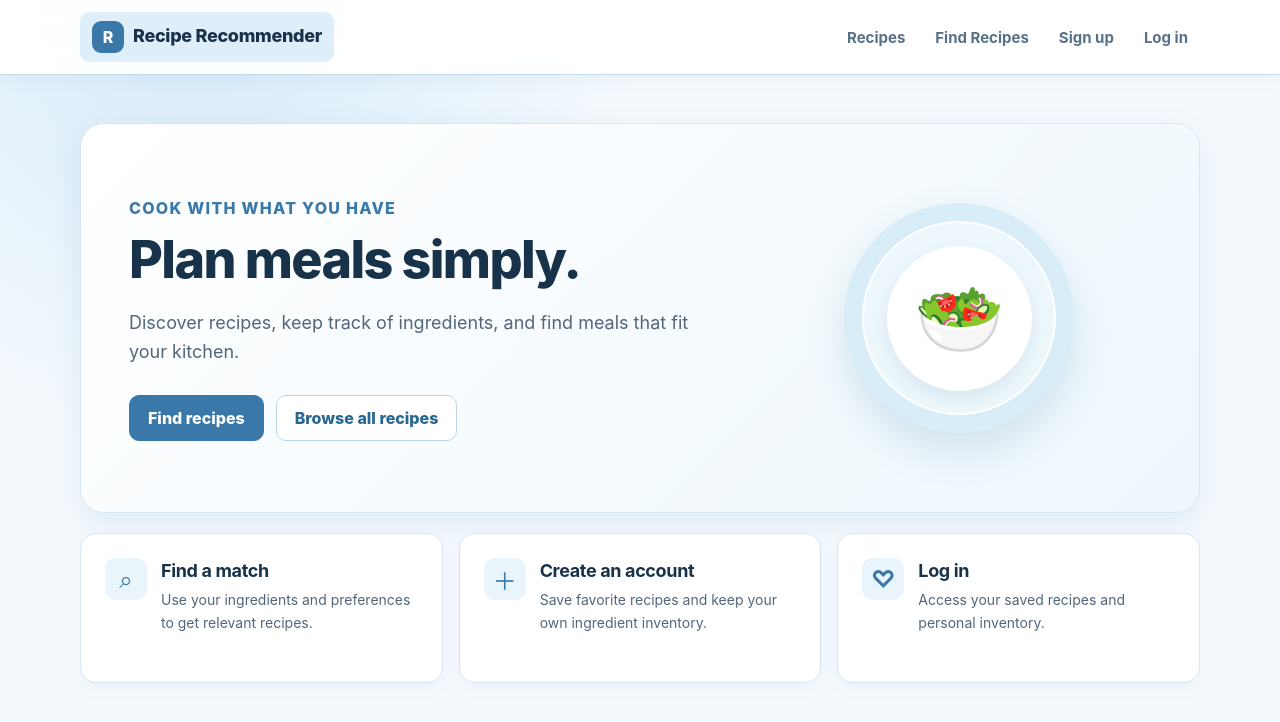
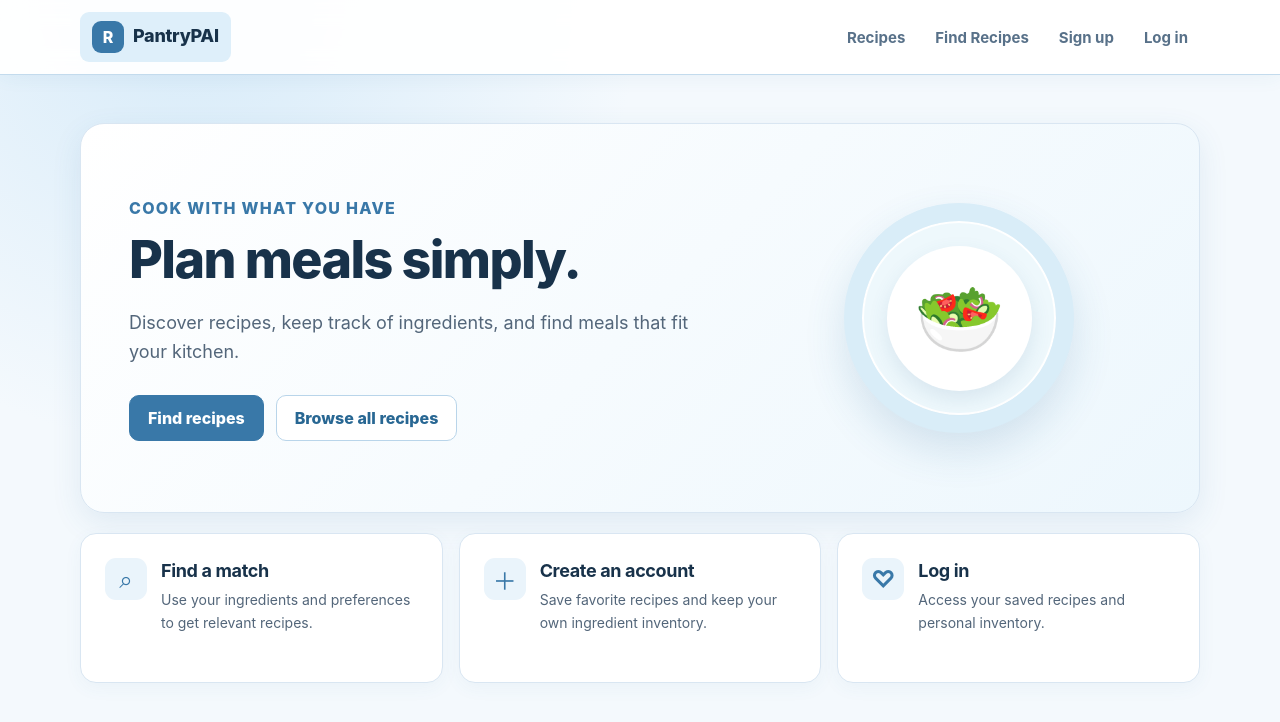
Before and after one commit to ebaonguyen/recipe-recommender, a React (Vite) app in the folder frontend/: page / in a window 1280 px wide. Shown: the top 722 px of the page. Built offline with nearby package versions, Linux system fonts and the light colour scheme; no server answers.

Commit message:
Change display name from recipe recommender to PantryPal

```diff
--- a/frontend/index.html
+++ b/frontend/index.html
@@ -4,7 +4,7 @@
     <meta charset="UTF-8" />
     <link rel="icon" type="image/svg+xml" href="/favicon.svg" />
     <meta name="viewport" content="width=device-width, initial-scale=1.0" />
-    <title>frontend</title>
+    <title>PantryPal</title>
   </head>
   <body>
     <div id="root"></div>
--- a/frontend/src/App.tsx
+++ b/frontend/src/App.tsx
@@ -89,7 +89,7 @@ function App() {
   return (
     <>
       <nav className="app-nav" aria-label="Main navigation">
-        <NavLink className="nav-brand" to="/" end aria-label="Recipe Recommender home"><span>Recipe Recommender</span></NavLink>
+        <NavLink className="nav-brand" to="/" end aria-label="PantryPal home"><span>PantryPAl</span></NavLink>
         <NavLink to="/recipes">Recipes</NavLink>
         <NavLink to="/find">Find Recipes</NavLink>
         {user && <NavLink to="/saved">Saved</NavLink>}
```
